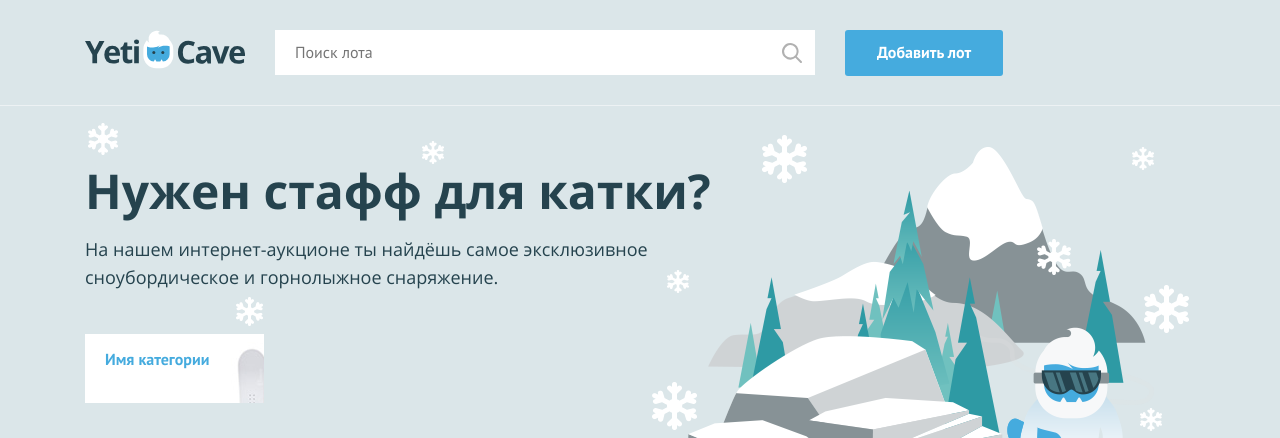
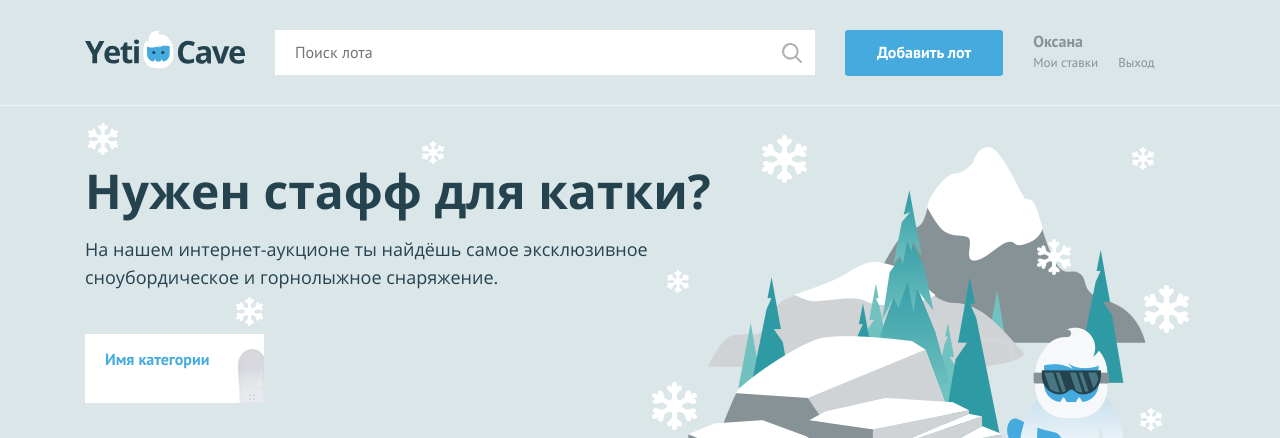
Before and after one commit to obulgakova/154978-yeticave-12, a PHP site: page / in a window 1280 px wide. Shown: the top 438 px of the page. Run offline with PHP 8.4, Linux system fonts and the light colour scheme.

Commit message:
Работаем с условиями

```diff
--- a/index.php
+++ b/index.php
@@ -1,7 +1,7 @@
 <?php
 $is_auth = rand(0, 1);
 
-$user_name = ''; // укажите здесь ваше имя
+$user_name = 'Оксана';
 ?>
 <!DOCTYPE html>
 <html lang="ru">
@@ -28,8 +28,22 @@ $user_name = ''; // укажите здесь ваше имя
 
         <nav class="user-menu">
 
-        <!-- здесь должен быть PHP код для показа меню и данных пользователя -->
-
+            <?php if($is_auth == 1): ?>
+            <div class="user-menu__logged">
+                <p><?=$user_name; ?></p>
+                <a class="user-menu__bets" href="pages/my-bets.html">Мои ставки</a>
+                <a class="user-menu__logout" href="#">Выход</a>
+            </div>
+            <?php else: ?>
+            <ul class="user-menu__list">
+                <li class="user-menu__item">
+                    <a href="#">Регистрация</a>
+                </li>
+                <li class="user-menu__item">
+                    <a href="#">Вход</a>
+                </li>
+            </ul>
+            <?php endif; ?>
         </nav>
     </div>
 </header>
```
